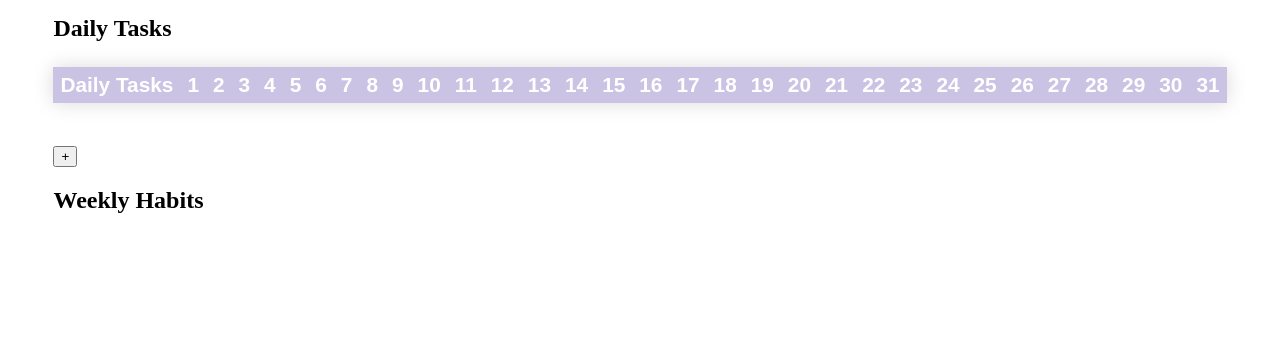
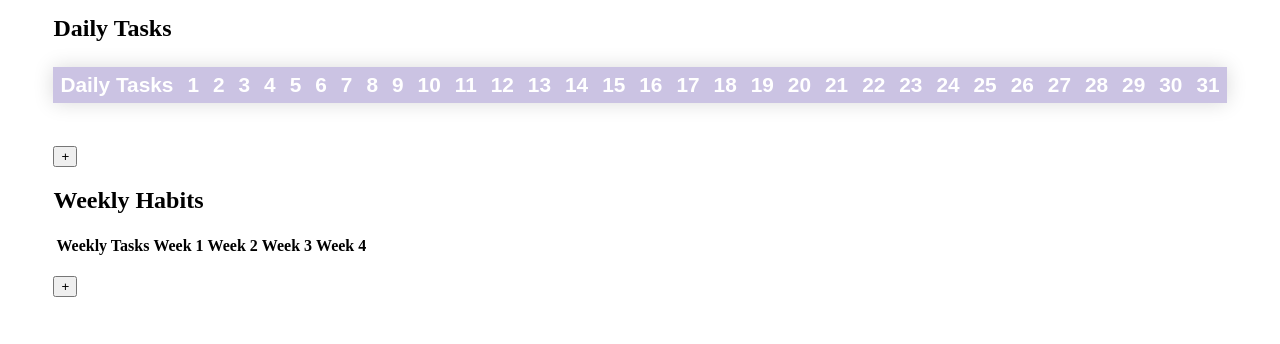
Before and after one commit to masontpowell/todoapp, a plain HTML site: page index.html in a window 1280 px wide. Shown: the part 131-475 px from the top of the page. Drawn offline with Linux system fonts and the light colour scheme.

Commit message:
working on creating the weekly table currently having an issue with the date input for weekly tabs

```diff
--- a/index.html
+++ b/index.html
@@ -53,7 +53,6 @@
                         </tr>
                     </thead>
                     <tbody id="table1Body">
-
                     </tbody>
                 </table>
                 <br>
@@ -61,7 +60,23 @@
             </div>
             <!--Table for Weekly Habits-->
             <h2>Weekly Habits</h2>
-
+                <div id="weeklyTable">
+                    <table id="table2" class="weeklyT">
+                        <thead>
+                            <tr class="weekly-table">
+                                <th>Weekly Tasks</th>
+                                <th>Week 1</th>
+                                <th>Week 2</th>
+                                <th>Week 3</th>
+                                <th>Week 4</th>
+                            </tr>
+                        </thead>
+                        <tbody id="table2Weekly">
+                        </tbody>
+                    </table>
+                    <br>
+                    <button type="button" id="addRowWeekly" onClick="addRowWeekly()">+</button>
+                </div>
             <!--Circular Progress Tracker for Daily habits-->
             <div class="container">
                 <div class="circular-progress">
--- a/scripts.js
+++ b/scripts.js
@@ -50,8 +50,6 @@ function addRowFunction() {
     parentTable.appendChild(myTr);
 }
 
-
-
 //ALL OF THE CODE USED TO CREATE THE CIRCULAR PROGRESS BAR AND TAKES THE INPUT FROM
 //VALCHECKCOUNT AND THE FUNCTION ABOVE.
 let circularProgress = document.querySelector(".circular-progress"),
@@ -74,3 +72,43 @@ let percentageAnswer = Math.round((valCheckCount / progressLength) * 100);
         clearInterval(progress);
     }
 }, speed);
+
+
+//Start of Weekly Table JS
+
+function addRowWeekly() {
+    var parentTable = document.getElementById("table2Weekly");
+    var myTd,myInputCheckWeekly,myInputTextWeekly,myLabelText,myDateWeekly;
+    var myTr = document.createElement('tr');
+    myTr.setAttribute('class' , 'weekly-table');
+    for (var j =0; j < 1; j++) {
+        myLabelText = document.createElement('label');
+        myLabelText.setAttribute('class', 'form__label');
+        myLabelText.setAttribute('for', 'task');
+        myLabelText.innerHTML = "Task";
+        myTd = document.createElement('td');
+        myInputTextWeekly = document.createElement('input');
+        myInputTextWeekly.setAttribute('type','text');
+        myInputTextWeekly.setAttribute('class', 'form__field');
+        myInputTextWeekly.setAttribute('placeholder', 'task');
+        myTd.appendChild(myInputTextWeekly);
+        myTd.appendChild(myLabelText);
+        myTr.appendChild(myTd);
+    }
+    for (var i = 0; i < 4; i++) {
+        myTd = document.createElement('td');
+        myDateWeekly = document.createElement('input');
+        myDateWeekly = setAttribute('type', 'date');
+        myDateWeekly = setAttribute('name', 'weekly-date');
+        myInputCheckWeekly = document.createElement('input');
+        myInputCheckWeekly.setAttribute('type','checkbox');
+        myInputCheckWeekly.setAttribute('name' , 'weeklyCheck');
+        myInputCheckWeekly.addEventListener('change', function(e) {
+            update();
+        });
+        myTd.appendChild(myDateWeekly);
+        myTd.appendChild(myInputCheckWeekly);
+        myTr.appendChild(myTd);
+    }
+    parentTable.appendChild(myTr);
+}
```
